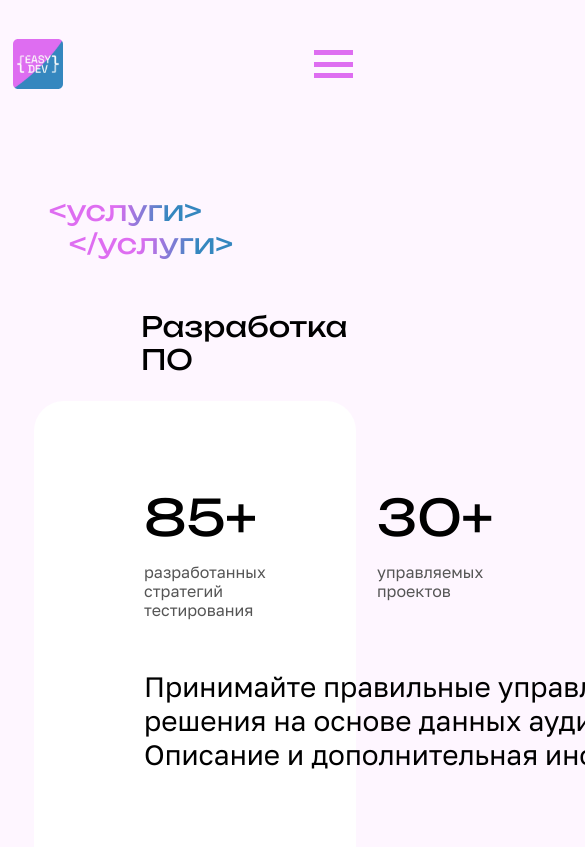
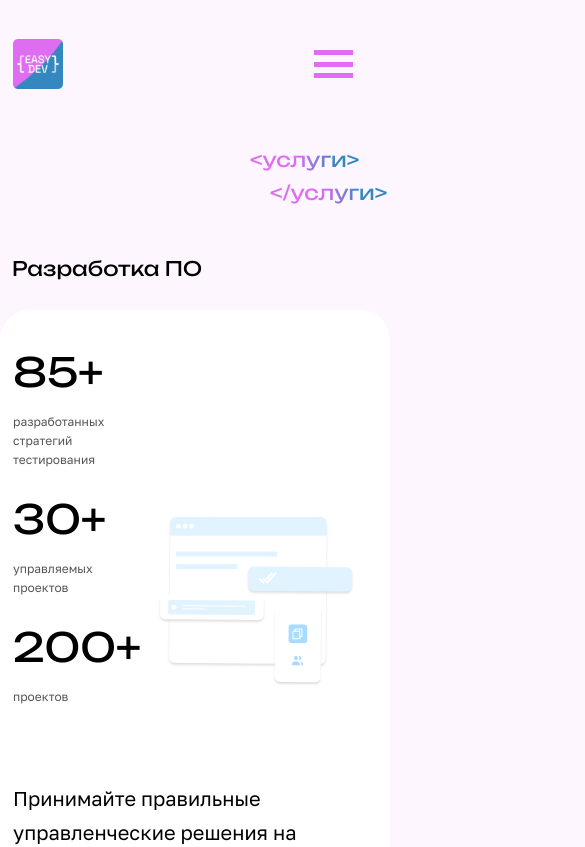
Before and after one commit to SvyatoSllav/EasyDevSite, a Vue app: page /#/services in a window 390 px wide. Shown: the top 847 px of the page, 585 px wide, since content can reach past the window. Built offline with nearby package versions, Linux system fonts and the light colour scheme.

Commit message:
Адаптировал вторую страницу

```diff
--- a/src/App.vue
+++ b/src/App.vue
@@ -56,6 +56,7 @@ export default {};
   --sub_title-fz: 28px;
   --main_text-fz: 28px;
   --review_text-fz: 16px;
+  --title-lh: 60px;
 }
 html {
   scroll-behavior: smooth;
@@ -85,6 +86,7 @@ a {
     --sub_title-fz: 20px;
     --main_text-fz: 28px;
     --review_text-fz: 16px;
+    --title-lh: 40px;
   }
 }
 </style>
--- a/src/components/TheServices/ServicesInfo.vue
+++ b/src/components/TheServices/ServicesInfo.vue
@@ -50,7 +50,7 @@ export default {
     return {
       servicesTitle: "Разработка ПО",
       servicesImg:
-        window.innerWidth > 1026
+        window.innerWidth > 510
           ? require("@/assets/img/services_img_desktop.jpg")
           : require("@/assets/img/services_img_mobile.jpg"),
     };
@@ -71,7 +71,7 @@ export default {
 }
 
 .services__tags {
-  width: 341px;
+  width: 190px;
   margin-left: auto;
   margin-top: 90px;
 }
@@ -82,6 +82,7 @@ export default {
   font-size: 28px;
   line-height: 33px;
   margin: 50px 0 25px 141px;
+  white-space: nowrap;
 }
 .services__content {
   background-color: #fff;
@@ -108,8 +109,7 @@ export default {
   margin-top: 50px;
   max-width: 622px;
 }
-.service__btn {
-}
+
 .contact-btn {
   margin-left: 110px;
   cursor: pointer;
@@ -131,8 +131,61 @@ export default {
   border: 2px solid black;
   background-color: v-bind(textColor);
 }
+@media screen and (max-width: 1160px) {
+  .services__content {
+    padding-bottom: 610px;
+    margin: 0;
+  }
+  .services__img {
+    position: absolute;
+    top: 1050px;
+    left: 110px;
+  }
+  .services__tags {
+    margin-top: 46px;
+  }
+}
+
+@media screen and (max-width: 1023px) {
+  .services__title {
+    margin-top: 43px;
+    margin-left: 39px;
+  }
+  .services__content-wrapper {
+    padding: 91px 135px 194px 35px;
+  }
+  .contact-btn {
+    margin-left: 35px;
+  }
+
+  .services__img {
+    top: 1170px;
+  }
+}
 
 @media screen and (max-width: 767px) {
+  .services__tags {
+    width: 140px;
+    margin-top: 39px;
+  }
+  .services__title {
+    font-size: 20px;
+    margin-left: 12px;
+  }
+  .services__content {
+    padding-bottom: 91px;
+  }
+  .services__content-wrapper {
+    display: block;
+    padding: 37px 0 194px 13px;
+  }
+  .services__achievements {
+    flex-direction: column;
+  }
+  .services__text-title {
+    font-size: 20px;
+    max-width: 325px;
+  }
   .btn-link {
     width: 100%;
     display: block;
@@ -142,6 +195,12 @@ export default {
   .contact-btn {
     padding: 14px 71px;
     line-height: 24px;
+    margin-left: 13px;
+  }
+  .services__img {
+    top: 516px;
+    left: auto;
+    right: 35px;
   }
 }
 
@@ -151,6 +210,9 @@ export default {
   }
 }
 @media screen and (max-width: 320px) {
+  .services__img {
+    right: 0;
+  }
   .contact-btn {
     padding: 14px 10px;
   }
--- a/src/components/TheServices/TheFooter.vue
+++ b/src/components/TheServices/TheFooter.vue
@@ -79,7 +79,7 @@ export default {
   font-style: normal;
   font-weight: 400;
   font-size: var(--title-fz);
-  line-height: 60px;
+  line-height: var(--title-lh);
   margin: 50px 0;
 }
 
@@ -148,30 +148,6 @@ export default {
   background-color: v-bind(textColor);
 }
 
-@media screen and (max-width: 767px) {
-  .btn-link {
-    width: 100%;
-    display: block;
-    text-align: center;
-    white-space: nowrap;
-  }
-  .contact-btn {
-    padding: 14px 71px;
-    line-height: 24px;
-  }
-}
-
-@media screen and (max-width: 424px) {
-  .contact-btn {
-    padding: 14px 40px;
-  }
-}
-@media screen and (max-width: 320px) {
-  .contact-btn {
-    padding: 14px 10px;
-  }
-}
-
 @media screen and (max-width: 1160px) {
   .footer__wrapper {
     padding: 30px 36px;
@@ -209,7 +185,23 @@ export default {
   }
 }
 
-@media screen and (max-width: 425px) {
+@media screen and (max-width: 767px) {
+  .btn-link {
+    width: 100%;
+    display: block;
+    text-align: center;
+    white-space: nowrap;
+  }
+  .contact-btn {
+    padding: 14px 71px;
+    line-height: 24px;
+  }
+}
+
+@media screen and (max-width: 424px) {
+  .contact-btn {
+    padding: 14px 40px;
+  }
   .footer__wrapper {
     padding: 30px 12px;
   }
@@ -224,4 +216,9 @@ export default {
     font-size: 16px;
   }
 }
+@media screen and (max-width: 320px) {
+  .contact-btn {
+    padding: 14px 10px;
+  }
+}
 </style>
--- a/src/components/TheServices/TheServices.vue
+++ b/src/components/TheServices/TheServices.vue
@@ -141,7 +141,7 @@ export default {
     border-radius: 30px;
   }
   .service__info-wrapper {
-    padding: 60px 20px 0;
+    padding: 29px 18px 28px;
   }
   .service__item-text {
     line-height: 24px;
--- a/src/components/UI/ContactForm.vue
+++ b/src/components/UI/ContactForm.vue
@@ -89,7 +89,7 @@ export default {
   width: 200%;
   height: 200%;
   background: rgba(0, 0, 0, 0.65);
-  z-index: 1;
+  z-index: 2;
 }
 .modal-form__wrapper {
   position: fixed;
@@ -99,7 +99,7 @@ export default {
   max-width: 720px;
   max-height: 900px;
   background-color: #de6df1;
-  z-index: 23;
+  z-index: 3;
   padding: 129px 83px 70px;
 }
 .modal-form__close-btn {
@@ -113,7 +113,7 @@ export default {
   font-family: "Unbounded";
   font-style: normal;
   font-weight: 400;
-  font-size: 50px;
+  font-size: var(--title-fz);
   line-height: 60px;
   text-align: center;
   color: #ffffff;
@@ -147,6 +147,19 @@ export default {
 }
 
 @media screen and (max-width: 767px) {
+  .modal-form__wrapper {
+    padding-top: 100px;
+    padding-bottom: 50px;
+  }
+  .modal-form__close-btn {
+    right: 88px;
+    width: 24px;
+    height: 22px;
+  }
+  .contact__form-field {
+    max-width: 345px;
+    padding: 14px 0 14px 32px;
+  }
   .btn-link {
     width: 100%;
     display: block;
--- a/src/components/UI/GradientTags.vue
+++ b/src/components/UI/GradientTags.vue
@@ -25,7 +25,7 @@ export default {
   font-family: "Unbounded";
   font-style: normal;
   font-weight: 400;
-  font-size: 28px;
+  font-size: var(--sub_title-fz);
   line-height: 33px;
   white-space: nowrap;
   display: inline-block;
--- a/src/components/UI/ServiceAchivement.vue
+++ b/src/components/UI/ServiceAchivement.vue
@@ -33,4 +33,20 @@ export default {
   color: #555555;
   max-width: 113px;
 }
+@media screen and (max-width: 1023px) {
+  .services__achievement {
+    margin-bottom: 25px;
+  }
+}
+@media screen and (max-width: 767px) {
+  .services__achievement {
+    margin-bottom: 25px;
+  }
+  .service__achivement-title {
+    font-size: 40px;
+  }
+  .service__achivement-subtitle {
+    font-size: 12px;
+  }
+}
 </style>
--- a/src/components/UI/TheSidebar.vue
+++ b/src/components/UI/TheSidebar.vue
@@ -13,9 +13,15 @@
           @click="this.showSidebar = false"
         />
         <div class="sidebar__nav">
-          <a class="sidebar__nav-item">О нас</a><br />
+          <router-link to="/">
+            <p class="sidebar__nav-item">О нас</p>
+            <br />
+          </router-link>
           <a class="sidebar__nav-item">Наши работы</a><br />
-          <a class="sidebar__nav-item">Услуги</a><br />
+          <router-link to="/services">
+            <p class="sidebar__nav-item">Услуги</p>
+            <br />
+          </router-link>
           <a class="sidebar__nav-item">Контакты</a><br />
         </div>
         <div class="sidebar__contacts">
--- a/src/pages/TheServices.vue
+++ b/src/pages/TheServices.vue
@@ -11,8 +11,8 @@
 <script>
 import TheHeader from "@/components/TheServices/TheHeader";
 import ServicesInfo from "@/components/TheServices/ServicesInfo";
+import TheServices from "@/components/TheServices/TheServices";
 import TheFooter from "@/components/TheServices/TheFooter";
-import TheServices from "@/components/TheServices/TheServices";
 export default {
   data() {
     return {
```
